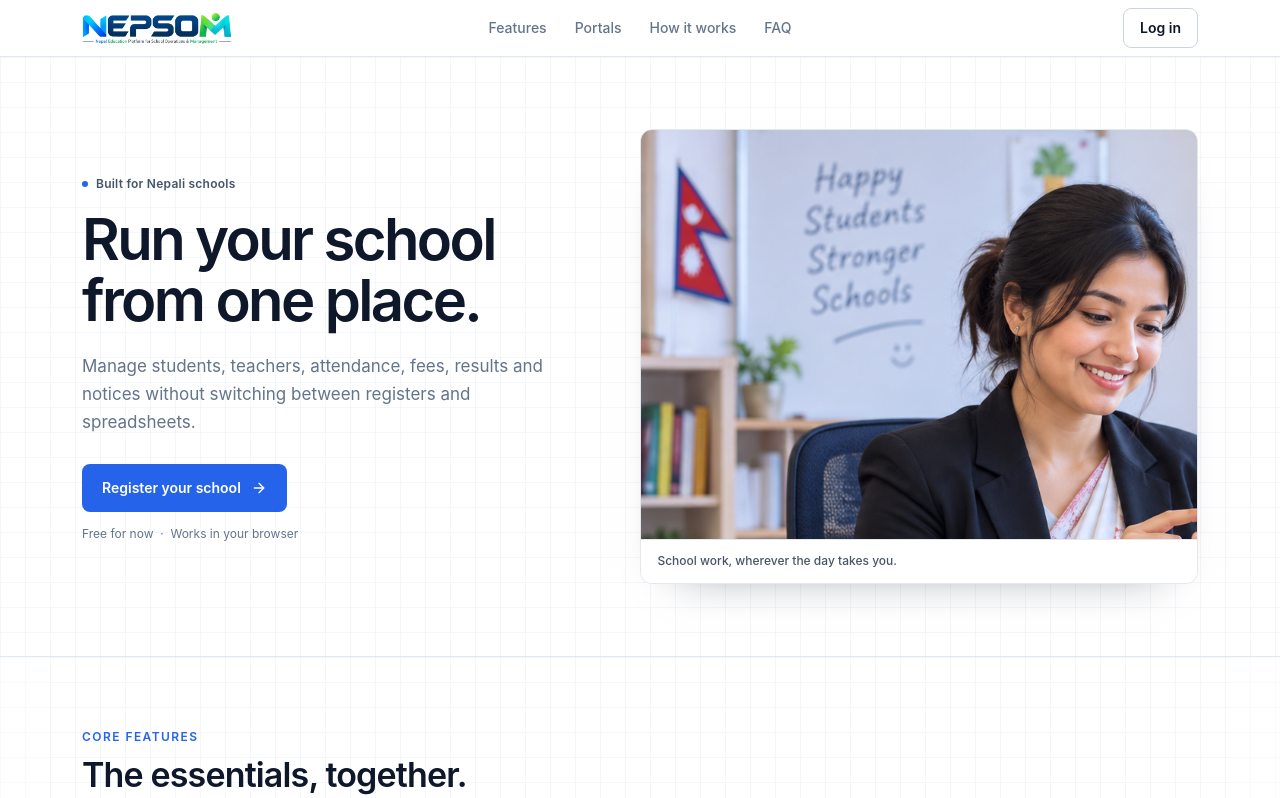
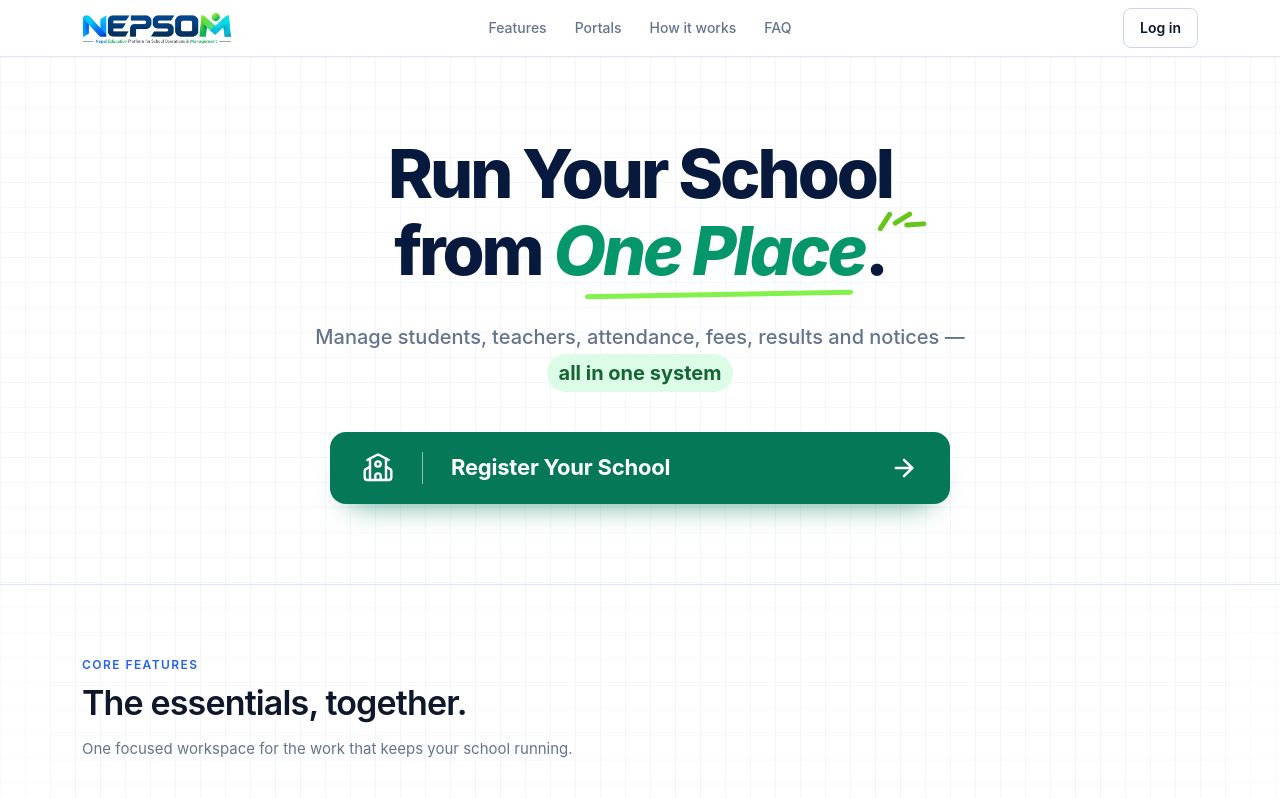
Before and after one commit to basantathapa7495/snap-main, a Next.js app: page / in a window 1280 px wide. Shown: the top 798 px of the page. Built offline with nearby package versions, Linux system fonts and the light colour scheme.

Commit message:
Redesign landing hero to match reference

```diff
--- a/app/page.tsx
+++ b/app/page.tsx
@@ -15,6 +15,7 @@ import {
   Minus,
   Phone,
   Plus,
+  School,
   UserRoundCheck,
   Users,
   WalletCards,
@@ -117,43 +118,41 @@ export default function HomePage() {
 
       <main id="main-content" tabIndex={-1} className={styles.gridBackground}>
         <section aria-labelledby="hero-heading" className="border-b border-[#E2E8F0]">
-          <div className={`${container} grid items-center gap-8 py-9 sm:py-14 lg:grid-cols-[0.94fr_1.06fr] lg:gap-16 lg:py-[72px]`}>
-            <div className="max-w-[540px]">
-              <p className="inline-flex items-center gap-2 text-xs font-semibold tracking-[0.02em] text-[#475569]">
-                <span aria-hidden="true" className="h-1.5 w-1.5 rounded-full bg-[#2563EB]" />
-                Built for Nepali schools
-              </p>
+          <div className={`${container} flex flex-col items-center py-12 text-center sm:py-16 lg:py-20`}>
+            <div className="w-full max-w-[920px]">
               <h1
                 id="hero-heading"
-                className="mt-4 max-w-[13ch] text-[40px] font-semibold leading-[1.06] tracking-[-0.045em] sm:text-[50px] lg:text-[58px]"
+                className="text-[42px] font-extrabold leading-[1.08] tracking-[-0.045em] text-[#071A3D] sm:text-[56px] lg:text-[68px]"
               >
-                Run your school from one place.
+                <span className="block">Run Your School</span>
+                <span className="mt-1 block">
+                  from{' '}
+                  <span className={styles.heroAccent}>
+                    One Place
+                    <span className={styles.heroRays} aria-hidden="true" />
+                  </span>
+                  .
+                </span>
               </h1>
-              <p className="mt-5 max-w-[500px] text-[15px] leading-[1.65] text-[#64748B] sm:text-[17px]">
-                Manage students, teachers, attendance, fees, results and notices without switching between registers and spreadsheets.
+
+              <p className="mx-auto mt-8 max-w-[760px] text-[17px] font-medium leading-[1.7] text-[#64748B] sm:text-[20px]">
+                Manage students, teachers, attendance, fees, results and notices —{' '}
+                <span className="inline-block rounded-full bg-[#DCFCE7] px-3 py-0.5 font-bold text-[#166534]">
+                  all in one system
+                </span>
               </p>
-              <RegisterLink className="mt-7 w-full sm:w-auto" />
-              <p className="mt-3 text-center text-xs leading-5 text-[#64748B] sm:text-left">
-                Free for now&nbsp;&nbsp;·&nbsp;&nbsp;Works in your browser
-              </p>
+
+              <Link
+                href="/auth/signup"
+                prefetch={false}
+                className={`${styles.heroCta} mx-auto mt-10 flex min-h-16 w-full max-w-[620px] items-center justify-center rounded-2xl bg-[#047857] px-5 text-white transition-colors hover:bg-[#065F46] sm:min-h-[72px] sm:px-8`}
+              >
+                <School className="h-7 w-7 shrink-0 sm:h-8 sm:w-8" strokeWidth={1.8} aria-hidden="true" />
+                <span aria-hidden="true" className="mx-5 h-8 w-px bg-white/55 sm:mx-7" />
+                <span className="text-[18px] font-bold tracking-[-0.01em] sm:text-[22px]">Register Your School</span>
+                <ArrowRight className="ml-auto h-6 w-6 shrink-0 sm:h-7 sm:w-7" strokeWidth={2.2} aria-hidden="true" />
+              </Link>
             </div>
-
-            <figure className={`${styles.heroFrame} min-w-0 overflow-hidden rounded-xl border border-[#E2E8F0] bg-[#F8FAFC]`}>
-              <div className={styles.heroPhoto}>
-                <Image
-                  src="/hero-image.png"
-                  alt="School administrator using a phone in her office"
-                  width={1536}
-                  height={1024}
-                  sizes="(max-width: 1023px) 210vw, 1100px"
-                  preload
-                  className={styles.heroImage}
-                />
-              </div>
-              <figcaption className="flex min-h-11 items-center border-t border-[#E2E8F0] bg-white px-4 text-xs font-medium text-[#475569]">
-                School work, wherever the day takes you.
-              </figcaption>
-            </figure>
           </div>
         </section>
 
```
